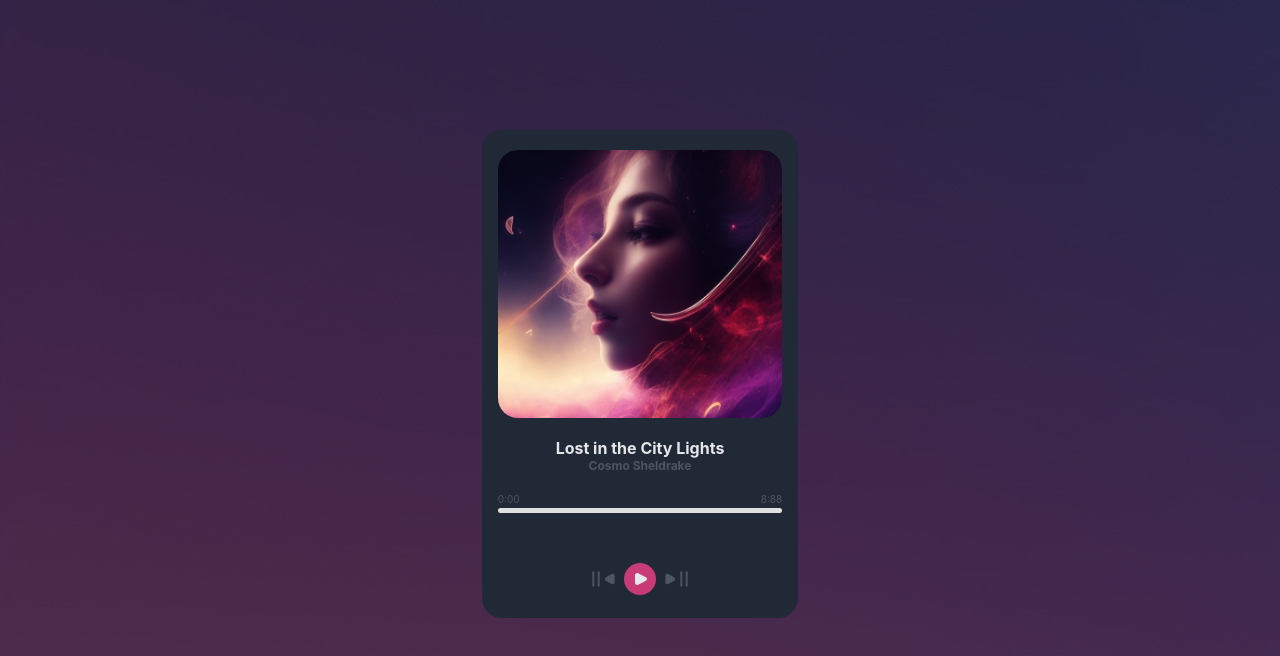
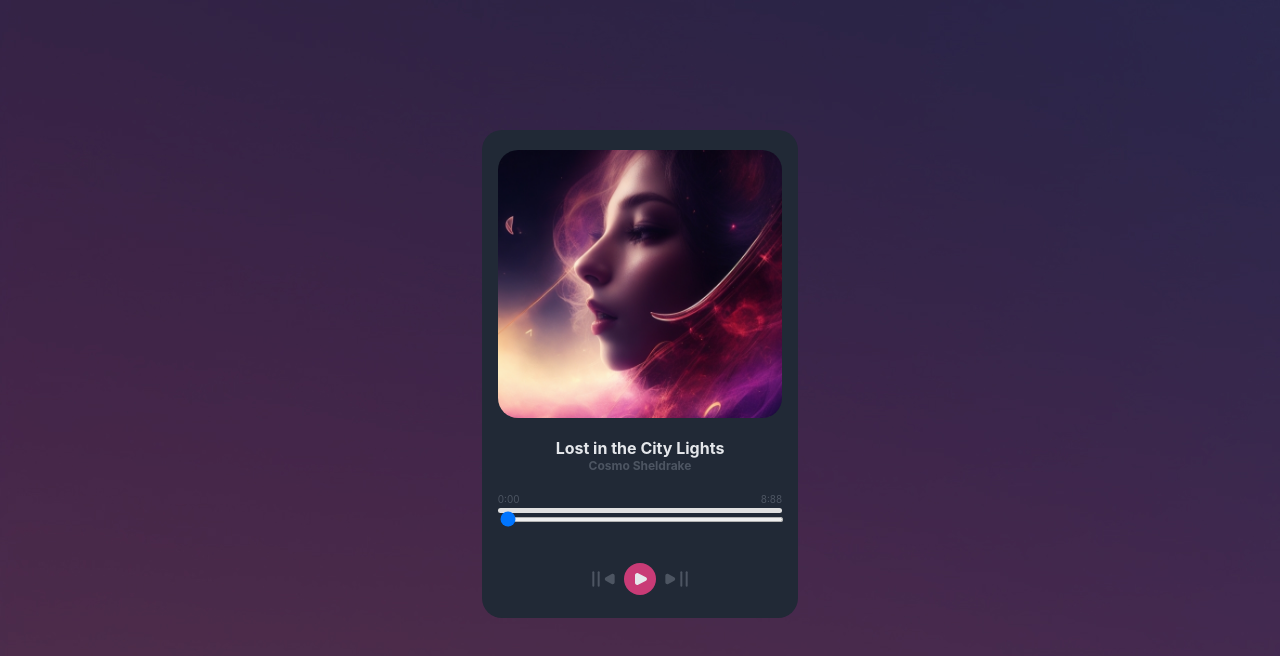
Before and after one commit to pedro88/music-player-challenge, a plain HTML site: page index.html in a window 1280 px wide. Drawn offline with Linux system fonts and the light colour scheme.

Commit message:
Update index.html

```diff
--- a/index.html
+++ b/index.html
@@ -4,7 +4,7 @@
   <link rel="stylesheet" href="style.css" />
   <link rel="preconnect" href="https://fonts.googleapis.com" />
   <link rel="preconnect" href="https://fonts.gstatic.com" crossorigin />
-  <script src="script.js"></script>
+
 </head>
 
 <body>
@@ -19,7 +19,7 @@
       <p class="timer" id="songDuration">8:88</p>
     </div>
     <div id="progress-bar-container">
-      <div id="progress-bar"></div>
+     <input type="range" id ="progressBar" value="0" max="100" step="0.1">
     </div>
     <div class="button">
       <button id="previous" onclick="previousAudio()"></button>
@@ -27,4 +27,8 @@
       <button id="next" onclick="nextAudio()"></button>
     </div>
   </div>
+
+
+
+    <script src="script.js"></script>
 </body>
```
